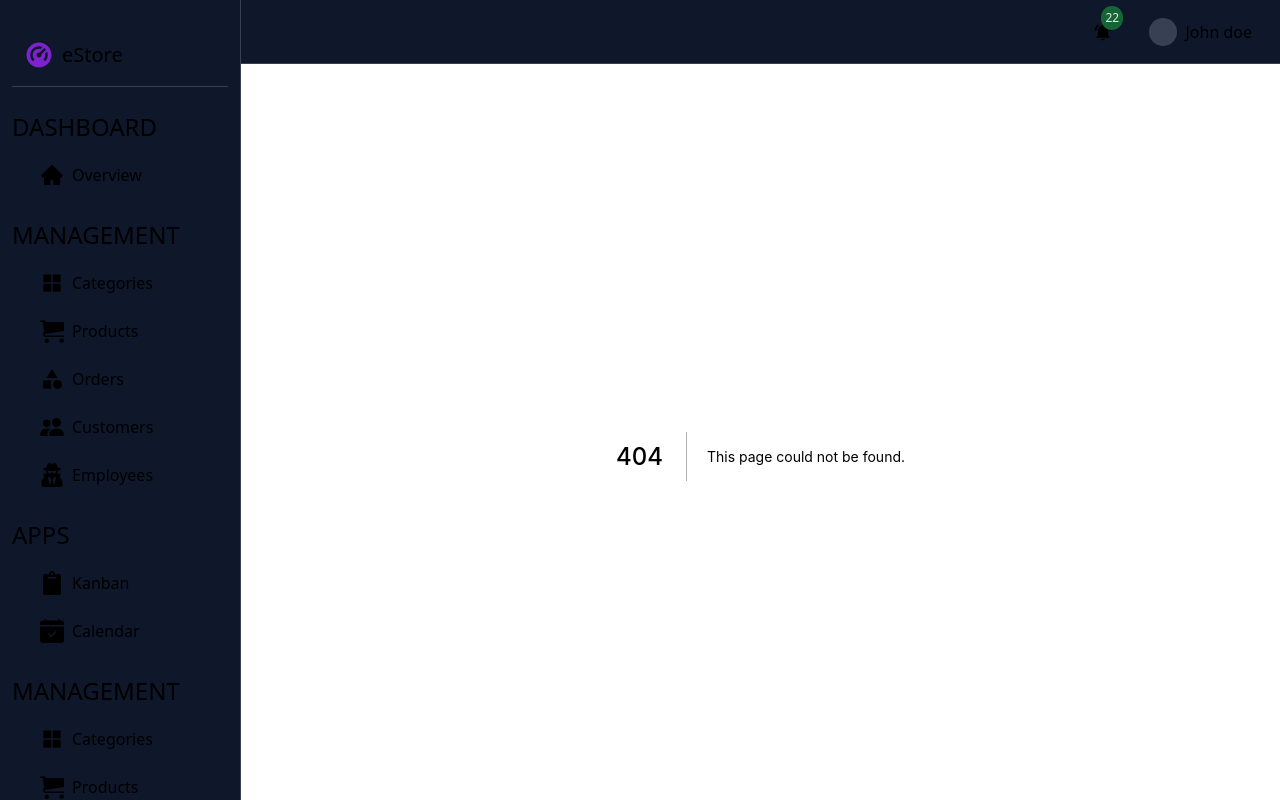
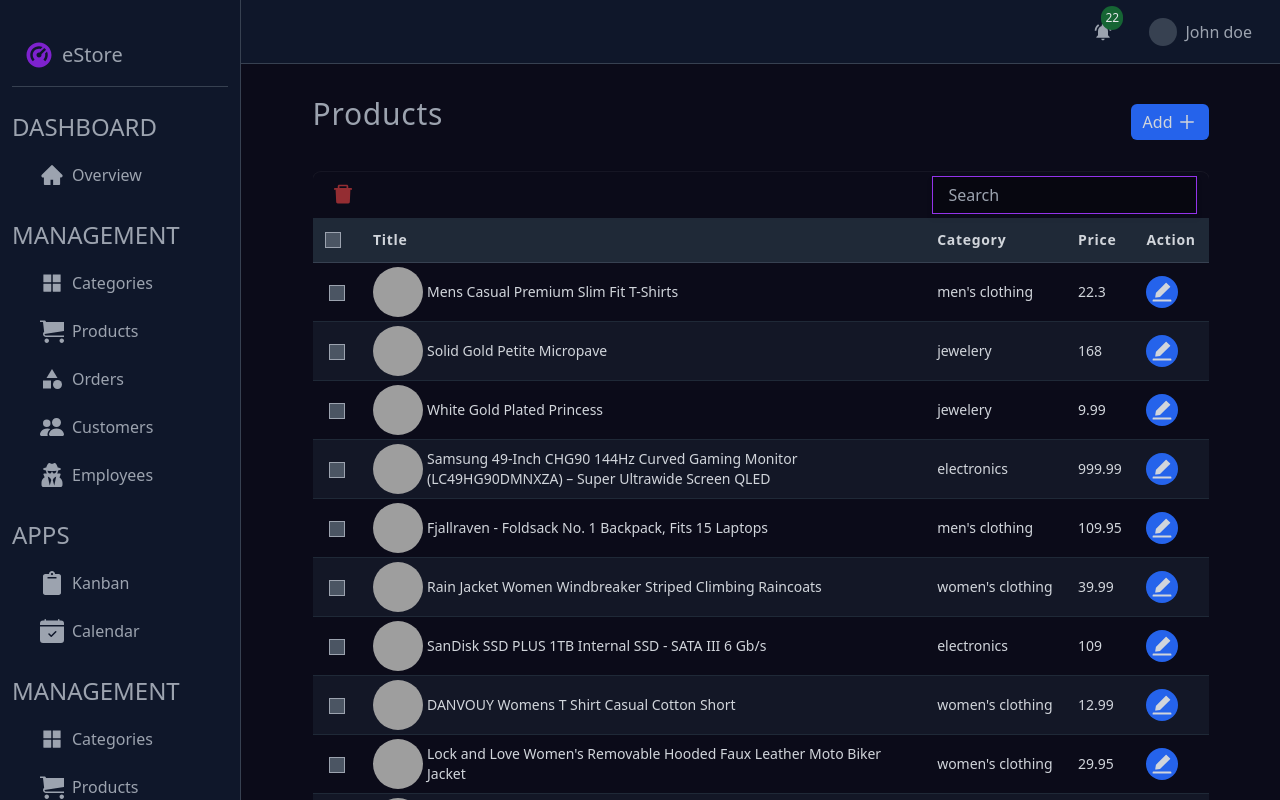
Before and after one commit to devsayog/ui-dashboard, a Next.js app: page /products in a window 1280 px wide. Before the commit this address had no page. Shown: the top 800 px of the page. Built offline with nearby package versions, Linux system fonts and the light colour scheme; grey boxes are pictures that could not be loaded.

Commit message:
add products page

```diff
--- a/src/components/common/FormsElem.tsx
+++ b/src/components/common/FormsElem.tsx
@@ -7,6 +7,7 @@ interface InputProps {
   type: HTMLInputTypeAttribute
   placeholder?: string
   error: FieldError | undefined
+  step?: string
 }
 
 export const Input = forwardRef<HTMLInputElement, InputProps>(function Input(
@@ -96,3 +97,45 @@ export const SumbitBtn = ({ text }: { text: string }) => {
     </button>
   )
 }
+interface SelectInputProps {
+  label: string
+  error: FieldError | undefined
+  options: string[]
+}
+export const SelectInput = forwardRef<HTMLSelectElement, SelectInputProps>(
+  function Select({ label, error, options, ...props }, ref) {
+    return (
+      <>
+        <label className="my-2 block font-medium capitalize" htmlFor="select">
+          {label}
+        </label>
+        <select
+          aria-describedby={`${label}-error`}
+          ref={ref}
+          id={label}
+          className="block w-full appearance-none rounded-md border-gray-500 bg-gray-700/10 p-2 py-1.5 text-gray-300"
+          {...props}
+        >
+          {options.map((option) => (
+            <option
+              className="appearance-none bg-gray-700 capitalize text-gray-300"
+              value={option}
+              key={option}
+            >
+              {option}
+            </option>
+          ))}
+        </select>
+        {error?.message && (
+          <p
+            role="alert"
+            id={`${label}-error`}
+            className="mt-1 text-sm tracking-wide text-red-400"
+          >
+            {error?.message}
+          </p>
+        )}
+      </>
+    )
+  },
+)
--- /dev/null
+++ b/src/components/products/ProductForm.tsx
@@ -0,0 +1,81 @@
+import { zodResolver } from '@hookform/resolvers/zod'
+import type { SubmitHandler } from 'react-hook-form'
+import { useForm } from 'react-hook-form'
+import { z } from 'zod'
+
+import { categories } from '@/data/data'
+import { useImageUpload } from '@/hooks/useImageUpload'
+import { formUpload } from '@/utils/uploadForm'
+
+import { FileInput, Input, SelectInput, SumbitBtn } from '../common/FormsElem'
+import ImagePreview from '../common/ImagePreview'
+
+const schema = z.object({
+  title: z.string().trim().min(3, 'Title must be 3 characters long'),
+  price: z.number().min(1, 'Price must be greater than 0'),
+  category: z
+    .string({ invalid_type_error: 'Please select category' })
+    .refine((val) => categories.map((category) => category === val)),
+})
+
+type ProductSchemaType = z.infer<typeof schema>
+
+const ProductForm = ({
+  initialState,
+  closeModal,
+  edit,
+}: {
+  initialState?: ProductSchemaType & { image: string }
+  edit?: boolean
+  closeModal?: VoidFunction
+}) => {
+  const { image, handleFileUpload, setImage } = useImageUpload()
+  const {
+    register,
+    handleSubmit,
+    formState: { errors, isSubmitting },
+  } = useForm<ProductSchemaType>({
+    resolver: zodResolver(schema),
+    defaultValues: { ...initialState },
+  })
+  const handleFormUpload: SubmitHandler<ProductSchemaType> = async (data) => {
+    await formUpload<ProductSchemaType>({
+      data,
+      closeModal,
+      image,
+      initialState,
+      setImage,
+    })
+  }
+  return (
+    <form aria-busy={isSubmitting} onSubmit={handleSubmit(handleFormUpload)}>
+      <fieldset disabled={isSubmitting} className="disabled:opacity-50">
+        <Input
+          {...register('title')}
+          error={errors.title}
+          label="Title"
+          placeholder="Enter product name"
+          type="text"
+        />
+        <Input
+          {...register('price', { valueAsNumber: true })}
+          error={errors.price}
+          label="Price in USD"
+          placeholder="Enter price"
+          type="number"
+          step="0.01"
+        />
+        <SelectInput
+          {...register('category')}
+          error={errors.category}
+          label="Select category"
+          options={categories}
+        />
+        <FileInput error={image.error} onChange={handleFileUpload} />
+        <ImagePreview file={image.file} image={initialState?.image || ''} />
+        <SumbitBtn text={`${edit ? 'Edit' : 'Create new product'}`} />
+      </fieldset>
+    </form>
+  )
+}
+export default ProductForm
--- /dev/null
+++ b/src/pages/products.tsx
@@ -0,0 +1,108 @@
+import type { ColumnDef } from '@tanstack/react-table'
+import Image from 'next/image'
+import { useMemo } from 'react'
+
+import AppDialog from '@/components/common/AppDialog'
+import AppTable from '@/components/common/AppTable'
+import IndeterminateCheckbox from '@/components/common/IndeterminateCheckbox'
+import ProductForm from '@/components/products/ProductForm'
+import { productsData } from '@/data/data'
+
+type Product = {
+  id: string
+  title: string
+  price: number
+  description: string
+  category: string
+  image: string
+}
+
+const Products = () => {
+  const columns = useMemo<ColumnDef<Product, any>[]>(
+    () => [
+      {
+        id: 'Select',
+        header: ({ table }) => (
+          <IndeterminateCheckbox
+            {...{
+              checked: table.getIsAllRowsSelected(),
+              indeterminate: table.getIsSomeRowsSelected(),
+              onChange: table.getToggleAllRowsSelectedHandler(),
+            }}
+          />
+        ),
+        cell: ({ row }) => (
+          <div className="px-1">
+            <IndeterminateCheckbox
+              {...{
+                checked: row.getIsSelected(),
+                indeterminate: row.getIsSomeSelected(),
+                onChange: row.getToggleSelectedHandler(),
+              }}
+            />
+          </div>
+        ),
+      },
+      {
+        header: 'Title',
+        accessorKey: 'title',
+        accessorFn: (row) => row.title,
+        cell: (info) => (
+          <div className="flex items-center space-x-1">
+            <Image
+              src={info.row.original.image}
+              alt={info.getValue()}
+              layout="fixed"
+              width="50"
+              height="50"
+              className="rounded-full"
+            />
+            <span className="w-[60ch]">{info.getValue()}</span>
+          </div>
+        ),
+      },
+      {
+        header: 'Category',
+        accessorKey: 'category',
+        accessorFn: (row) => row.category,
+        cell: (props) => (
+          <span className="whitespace-nowrap">{props.getValue()}</span>
+        ),
+      },
+      {
+        header: 'Price',
+        accessorFn: (row) => String(row.price),
+        accessorKey: 'price',
+        cell: (props) => (
+          <span className="whitespace-nowrap">{props.getValue()}</span>
+        ),
+      },
+      {
+        header: 'Action',
+        cell: (props) => (
+          <AppDialog edit title="Edit">
+            <ProductForm edit initialState={props.row.original} />
+          </AppDialog>
+        ),
+      },
+    ],
+    [],
+  )
+  return (
+    <section className="section" aria-labelledby="page-title">
+      <div className="mx-auto max-w-4xl">
+        <div className="flex items-center justify-between">
+          <h2 className="heading2 mb-4" id="page-title">
+            Products
+          </h2>
+          <AppDialog title="Add new Product">
+            <ProductForm />
+          </AppDialog>
+        </div>
+        <AppTable columns={columns} displayData={productsData} />
+      </div>
+    </section>
+  )
+}
+
+export default Products
--- a/src/styles/globals.css
+++ b/src/styles/globals.css
@@ -48,8 +48,3 @@
     @apply text-sm text-gray-300 transition even:bg-slate-800/40 hover:bg-slate-800/70 md:text-sm;
   }
 }
-/*
-https://dribbble.com/shots/18589528-Salence-E-commerce-Analytics-Web-App
-https://material-kit-react.devias.io/
-https://dashboard-shoppy.netlify.app/ecommerce
-*/
```
